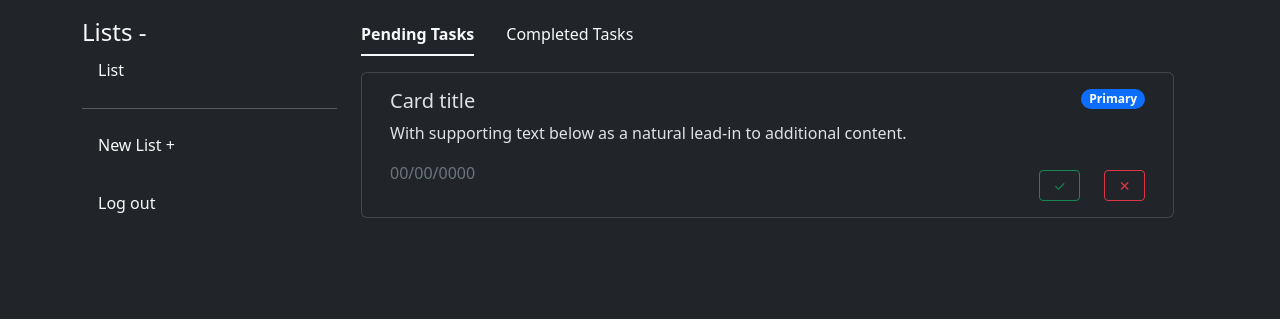
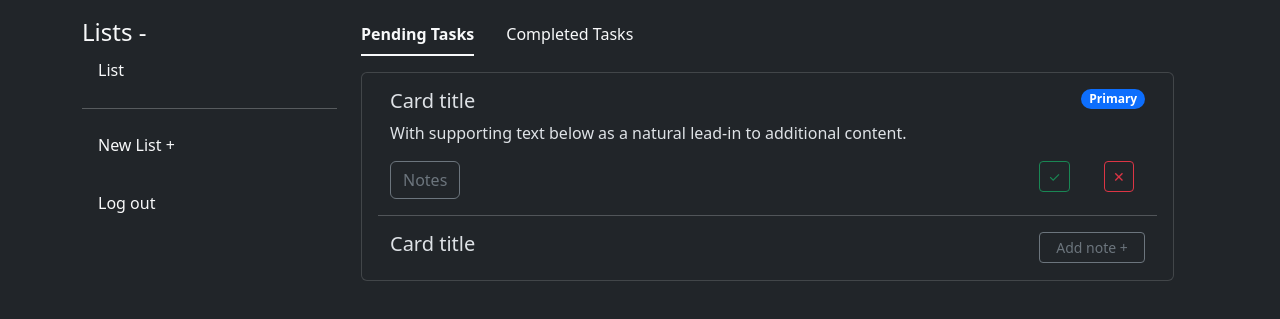
Before and after one commit to Mr-Jester-Xiii/odin-to-do-list, a website built with webpack: page src/template.html in a window 1280 px wide. Shown: the part 115-434 px from the top of the page. Built offline with nearby package versions, Linux system fonts and the light colour scheme.

Commit message:
Template updated

```diff
--- a/src/template.html
+++ b/src/template.html
@@ -105,18 +105,25 @@
                           </p>
                         </div>
                       </div>
-                      <div class="row">
+                      <div class="row mt-3">
                         <div class="col-2">
-                          <p class="text-secondary mt-3">
-                            00/00/0000
-                          </p>
+                          <button type="button" class="btn btn-outline-secondary bt n-sm mt-auto">Notes</button>
                         </div>
 
-                        <div class="col-1 offset-md-8 d-flex flex-column">
-                          <button type="button" class="btn btn-outline-success btn-sm mt-auto">&check;</button>
+                        <div class="col-1 offset-md-8">
+                          <button type="button" class="btn btn-outline-success btn-sm">&check;</button>
                         </div>
-                        <div class="col-1 d-flex flex-column">
-                          <button type="button" class="btn btn-outline-danger btn-sm mt-auto">&#x2715;</button>
+                        <div class="col-1">
+                          <button type="button" class="btn btn-outline-danger btn-sm">&#x2715;</button>
+                        </div>
+                      </div>
+                      <div class="row mt-3">
+                        <hr>
+                        <div class="col-10">
+                          <h5 class="card-title">Card title </h5>
+                        </div>
+                        <div class="col-2 d-flex flex-column">
+                          <button type="button" class="btn btn-outline-secondary btn-sm">Add note +</button>
                         </div>
                       </div>
                     </div>
```
